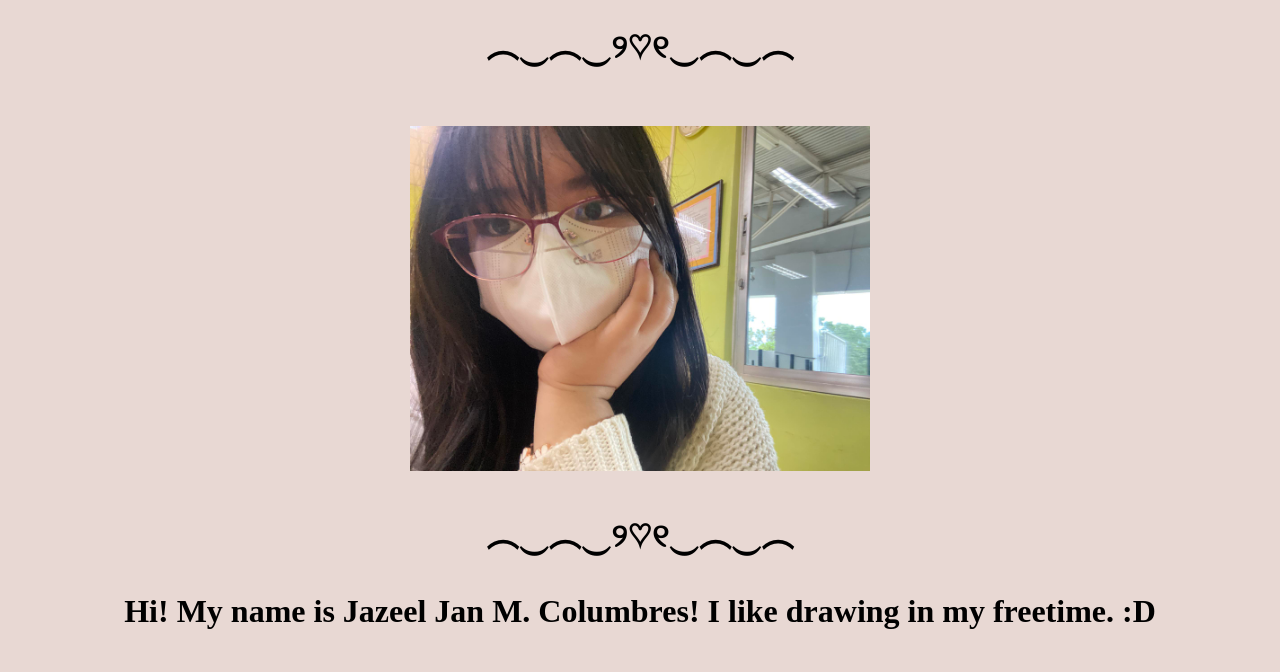
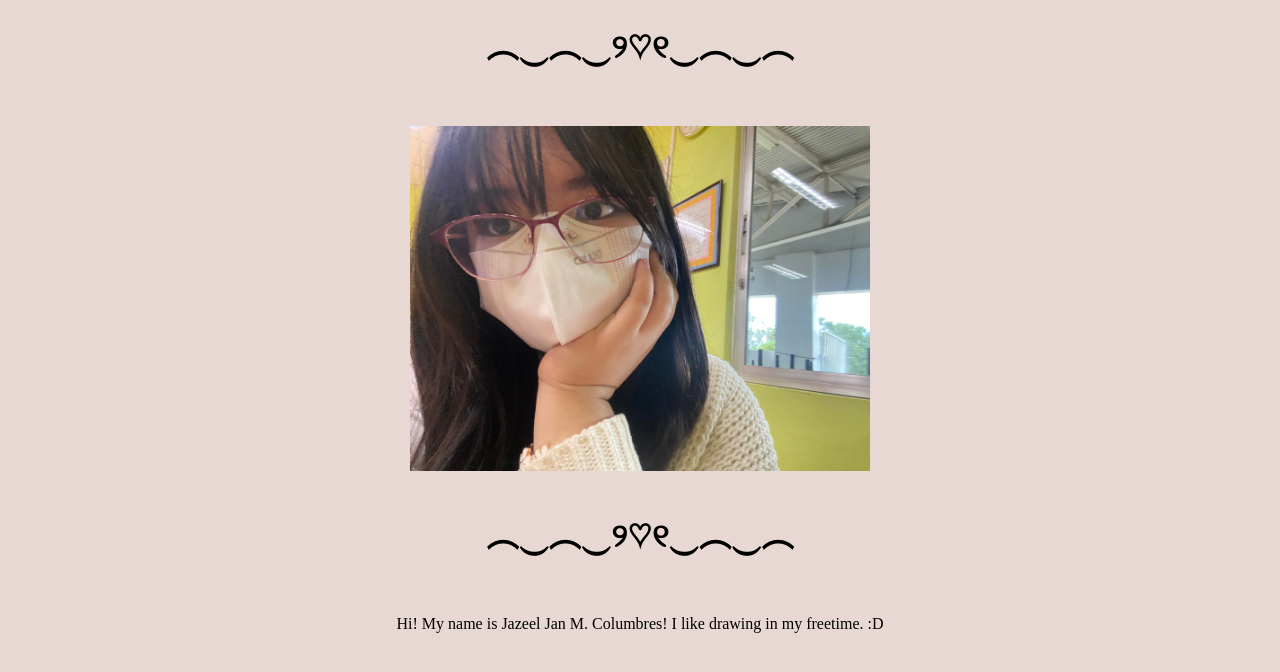
Before and after one commit to JaziColumbres/my.first.page, a plain HTML site: page index.html in a window 1280 px wide. Drawn offline with Linux system fonts and the light colour scheme.

Commit message:
Update index.html

```diff
--- a/index.html
+++ b/index.html
@@ -11,6 +11,7 @@
     <h1 style="text-align:center"> ︵‿︵‿୨♡୧‿︵‿︵ <br> <br></h1>
     <img src="me.jpg" alt="pic of me ^^" width="460" height="345">
     <br>
-    <h1 style="text-align:center"> ︵‿︵‿୨♡୧‿︵‿︵ <br> <br>Hi! My name is Jazeel Jan M. Columbres! I like drawing in my freetime. :D </h1>
+    <h1 style="text-align:center"> ︵‿︵‿୨♡୧‿︵‿︵ <br> <br> </h1>
+    <p style="text-align:center"> Hi! My name is Jazeel Jan M. Columbres! I like drawing in my freetime. :D </p>
   </body>
 </html>
```
